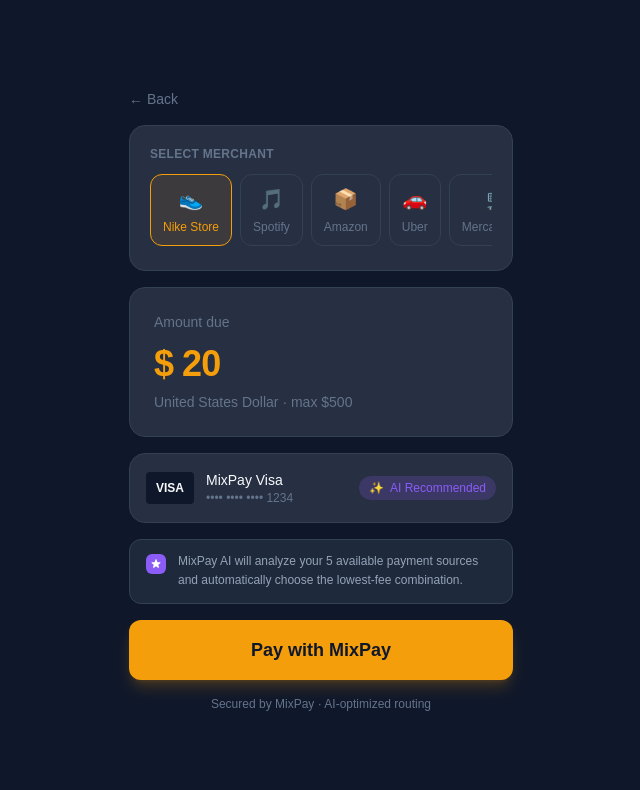
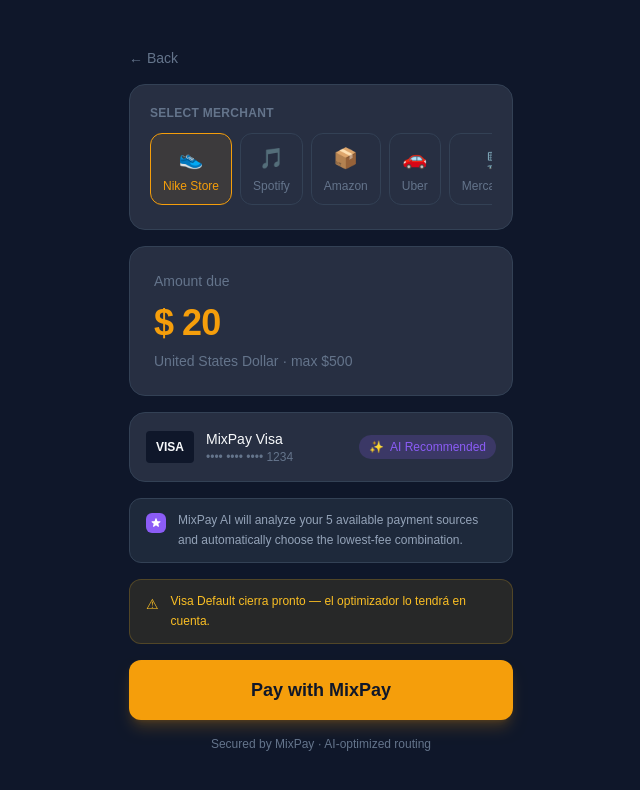
Before and after one commit to msiufi/mixpay, a React (Vite) app: page /checkout in a window 1280 px wide. Shown: the top 790 px of the page, without its empty margins (319-959 px from the left). Built offline with nearby package versions, Linux system fonts and the light colour scheme; no server answers.

Commit message:
feat: add billing cycle warning banner to Checkout page

```diff
--- a/src/pages/Checkout.tsx
+++ b/src/pages/Checkout.tsx
@@ -3,6 +3,7 @@
 import { useNavigate } from 'react-router'
 import { useSession } from '../context/SessionContext'
 import { mockCard } from '../lib/mock-data'
+import { getCycleStatus } from '../lib/billing-cycle'
 
 const PRESET_MERCHANTS = [
   { name: 'Nike Store',    icon: '👟' },
@@ -21,6 +22,13 @@
 
   const amount = parseFloat(amountStr) || 0
   const isValid = amount >= 1 && amount <= 500
+
+  const cardSources = sources.filter(s => s.kind === 'credit_card')
+  const closingSoonCards = cardSources.filter(s => {
+    if (!s.closingDay || !s.dueDay) return false
+    const cycle = getCycleStatus(s.closingDay, s.dueDay, new Date())
+    return cycle.status === 'closing-soon'
+  })
 
   function handlePay() {
     if (!isValid) return
@@ -109,6 +117,16 @@
           </p>
         </div>
 
+        {/* Billing cycle warning */}
+        {closingSoonCards.length > 0 && (
+          <div className="bg-[#FBBF24]/10 rounded-xl px-4 py-3 border border-[#FBBF24]/20 flex items-start gap-3">
+            <span className="text-[#FBBF24] text-sm mt-0.5">⚠</span>
+            <p className="text-xs text-[#FBBF24] leading-relaxed">
+              {closingSoonCards.map(c => c.label).join(', ')} cierra pronto — el optimizador lo tendrá en cuenta.
+            </p>
+          </div>
+        )}
+
         {/* Pay Button */}
         <button
           onClick={handlePay}
```
